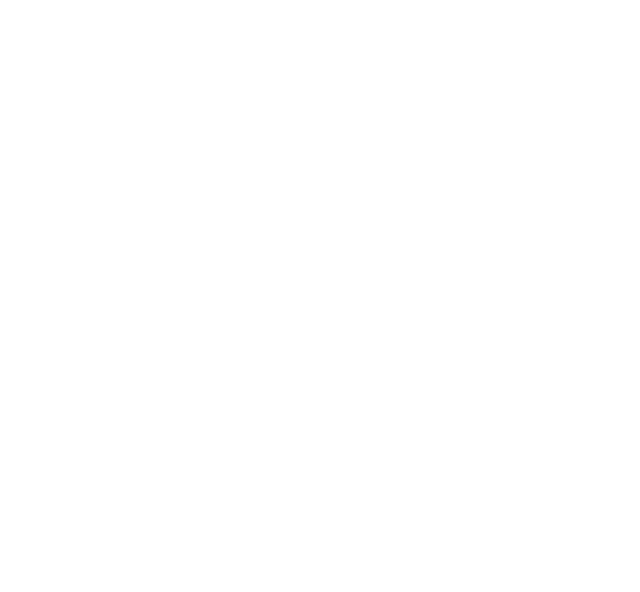
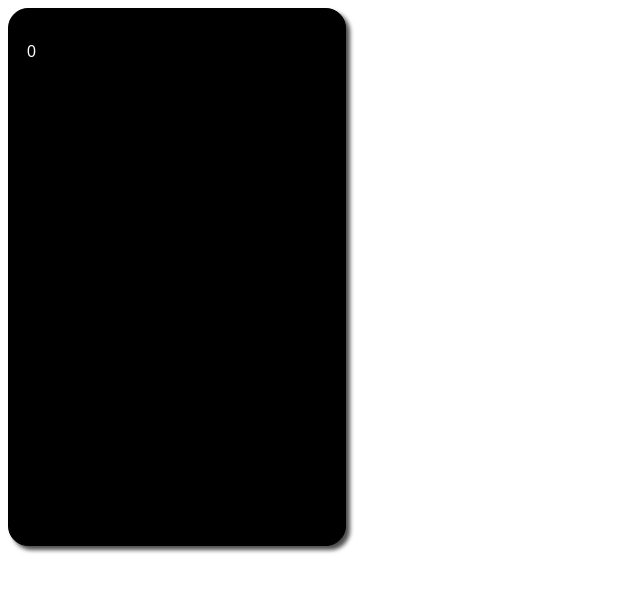
Before and after one commit to a-russkikh/Calc_html_css, a plain HTML site: page index.html in a window 1280 px wide. Shown: the whole page, without its empty margins (0-640 px from the left). Drawn offline with Linux system fonts and the light colour scheme.

Commit message:
feat: add css/ update html

```diff
--- a/index.html
+++ b/index.html
@@ -4,7 +4,15 @@
     <meta charset="UTF-8" />
     <meta http-equiv="X-UA-Compatible" content="IE=edge" />
     <meta name="viewport" content="width=device-width, initial-scale=1.0" />
-    <title>Document</title>
+    <title>Calculator</title>
+    <link rel="stylesheet" href="style.css" />
   </head>
-  <body></body>
+  <body>
+    <div class="calc">
+      <div class="calc-screen">
+        <p>0</p>
+      </div>
+      <div class="buttons"></div>
+    </div>
+  </body>
 </html>
--- /dev/null
+++ b/style.css
@@ -0,0 +1,19 @@
+/*
+colors
+bg #000
+orange #ff9501
+grey #a6a6a6
+white #fdfdfd
+*/
+
+.calc {
+  width: 300px;
+  height: 500px;
+  border: 1px solid #000;
+  border-radius: 20px;
+  background: #000;
+  color: #fff;
+  font-family: Arial;
+  padding: 18px;
+  box-shadow: 4px 4px 4px #4f4f4f;
+}
```
